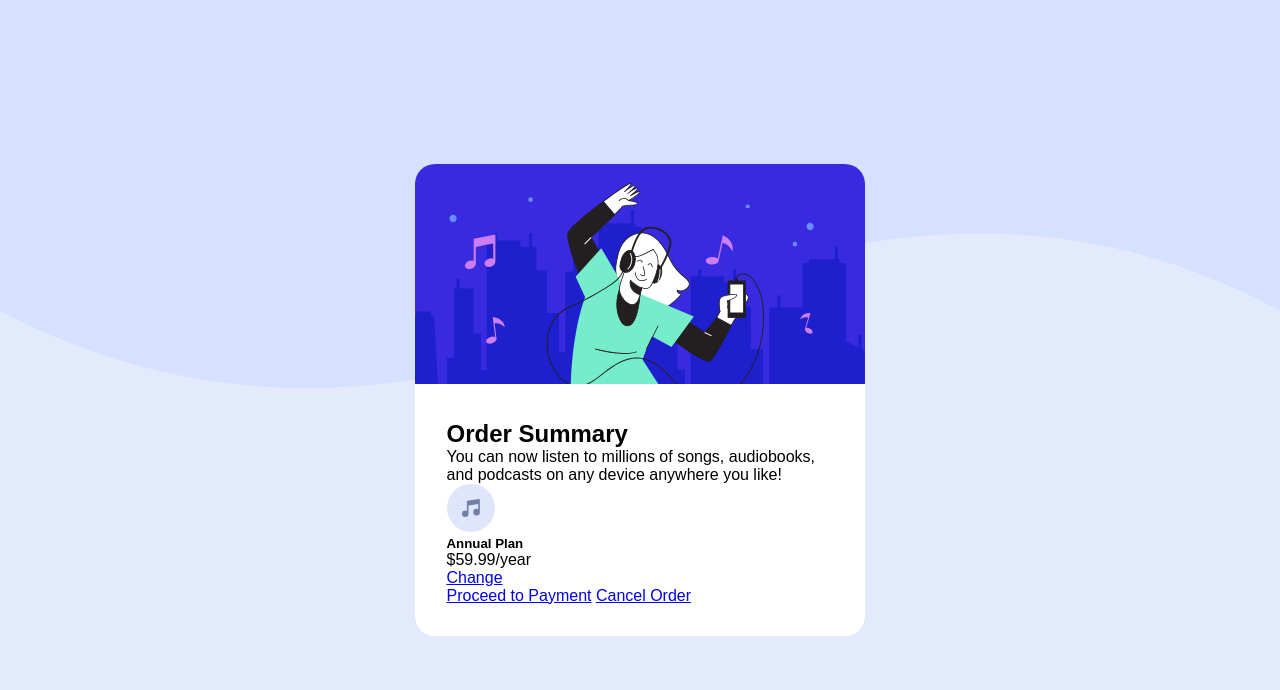
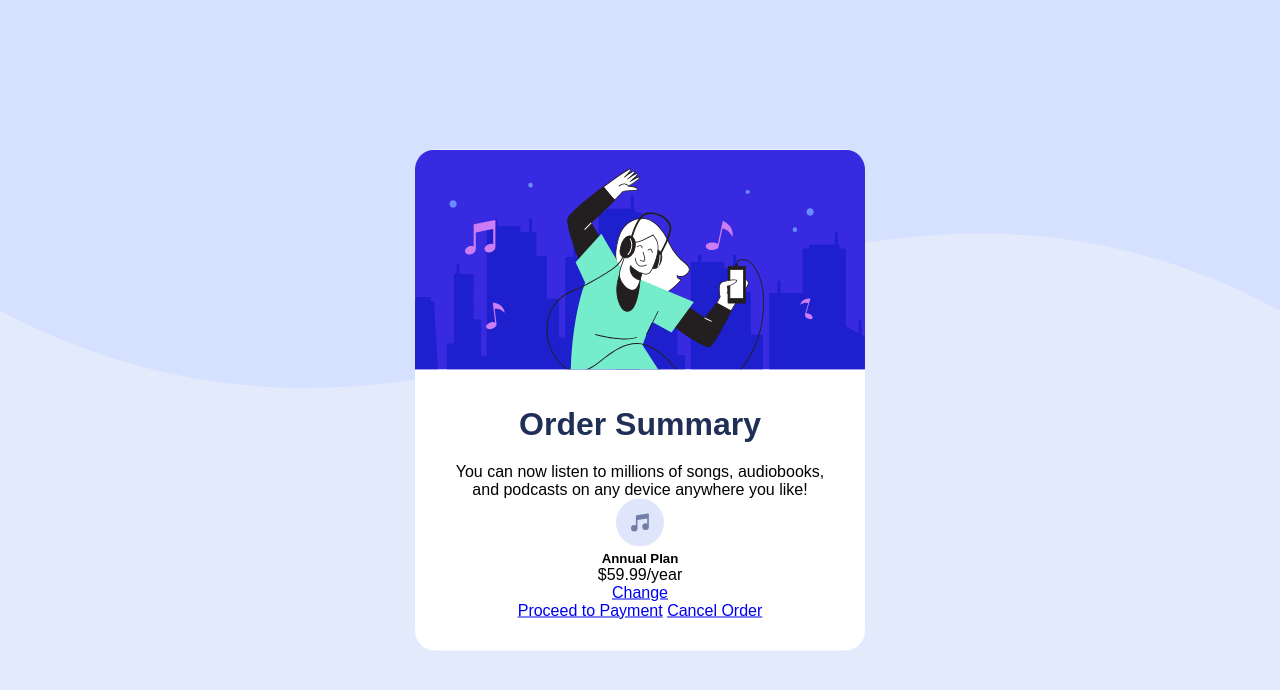
Before and after one commit to andreliu05/desafio-html-css, a plain HTML site: page index.html in a window 1280 px wide. Drawn offline with Linux system fonts and the light colour scheme.

Commit message:
style css

```diff
--- a/style.css
+++ b/style.css
@@ -33,4 +33,16 @@ position: relative; /* posição de elemento dentro do fluxo normal do documento
 
 .text-content {
     padding: 7%; /* define uma a distância entre o conteúdo de um elemento e suas bordas*/
+    text-align: center; /* centralizando texto */
 }
+
+.title {
+    color: hsl(223, 47%, 23%); /* cor do titulo */
+    font-weight: 900; /* estabelece o tamanho da fonte */
+    font-size: 32px; /* tamanho da font */
+    margin-bottom: 20px; /* define a margin area na parte inferior de um elemento */
+
+}
+.text-content p.subtitle {
+    color: ;
+}
```
